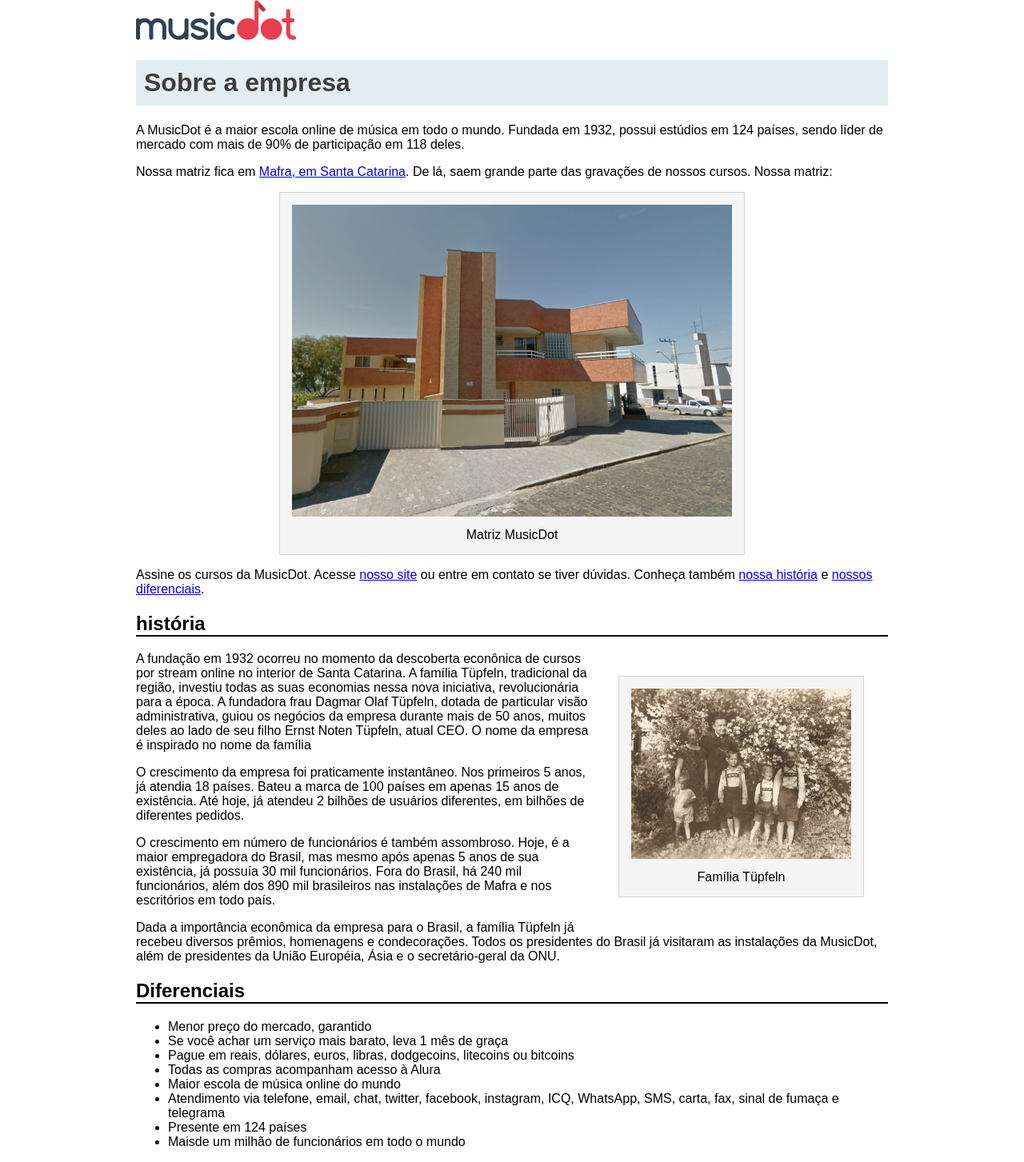
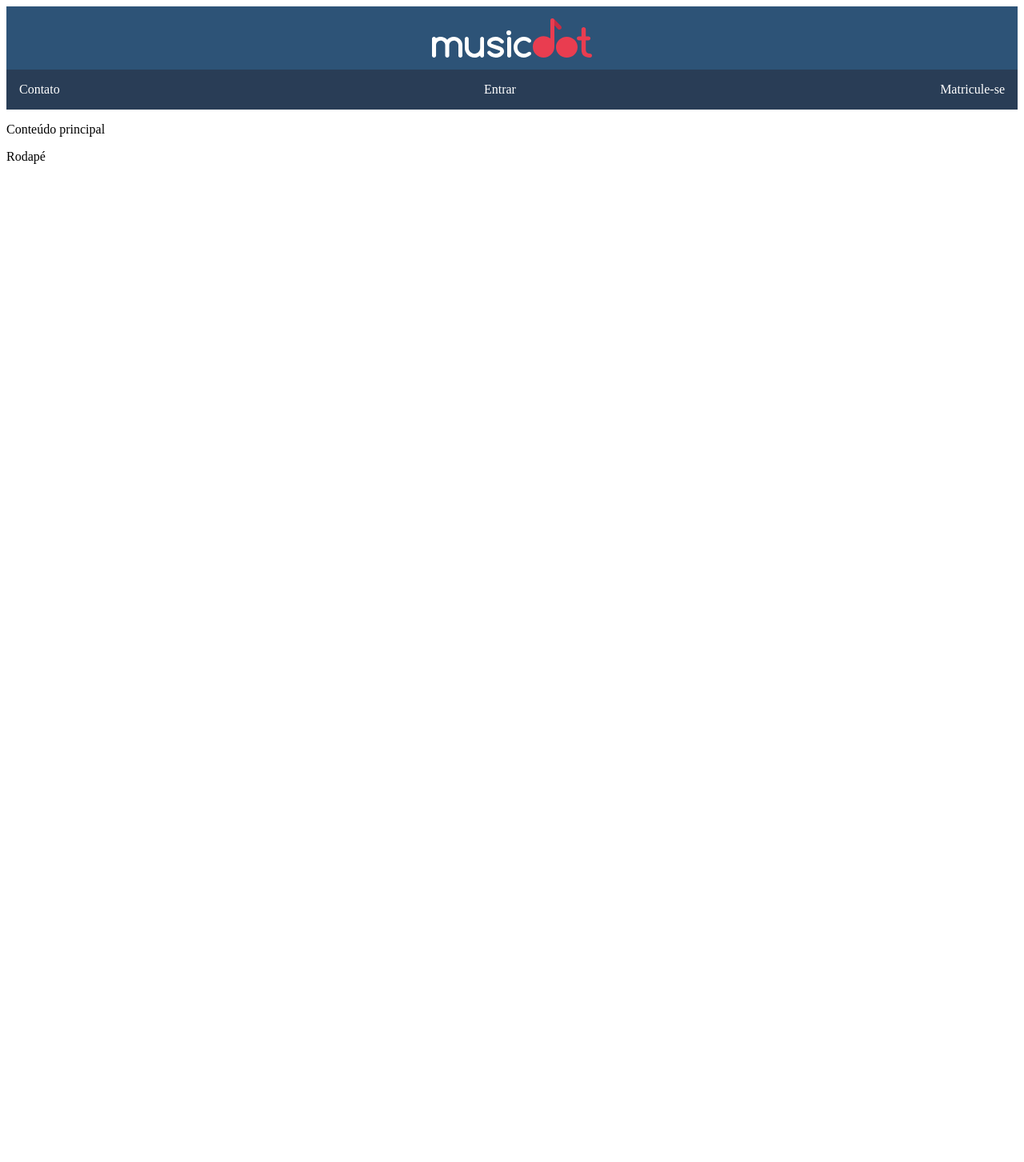
Before and after one commit to rikardalves/html-css, a plain HTML site: page musicdot _project/index.html in a window 1280 px wide. Shown: the whole page at 80% size. After the commit the page ends 800 px from the top, so only its background shows below. Drawn offline with Linux system fonts and the light colour scheme.

Commit message:
Atualizando o projeto MusicDot

```diff
--- a/musicdot _project/index.html
+++ b/musicdot _project/index.html
@@ -4,103 +4,25 @@
     <meta charset="UTF-8">
     <meta http-equiv="X-UA-Compatible" content="IE=edge">
     <meta name="viewport" content="width=device-width, initial-scale=1.0">
+    <link rel="shortcut icon" href="wd43-musicdot-arquivos-iniciais/img/favicon.ico" type="image/x-icon">
     <title>MusicDot</title>
     <link rel="stylesheet" href="wd43-musicdot-arquivos-iniciais/css/style.css">
 </head>
 <body>
     <header>
-        <img src="wd43-musicdot-arquivos-iniciais/img/logo.svg" alt="Logo MusicDot">
+        <img src="wd43-musicdot-arquivos-iniciais/img/musicdot-logo-light.svg" alt="">
 
-        <h1>Sobre a empresa</h1>
-
-        <p>
-            A MusicDot é a maior escola	online de música em	todo o mundo. Fundada em 1932, possui estúdios em 124	países,	sendo líder	de mercado	com	mais de	90%	de participação	em 118 deles.
-        </p>
-
-        <p>
-            Nossa matriz fica em <a href="http://maps.google.com.br/?q=190,GabrielDequech,Mafra,SC">Mafra, em Santa Catarina</a>. De lá, saem grande parte das gravações de nossos cursos. Nossa matriz:
-        </p>
-
-        <figure id="matriz">
-            <img src="wd43-musicdot-arquivos-iniciais/img/matriz-musicdot.png" alt="Matriz da MusicDot">
-            <figcaption>
-                Matriz MusicDot
-            </figcaption>
-        </figure>
-
-        <p>
-            Assine os cursos da	MusicDot.	Acesse <a href="#">nosso site</a> ou entre em	contato se tiver dúvidas.	Conheça	também <a href="#historia">nossa história</a> e	<a href="#diferenciais">nossos diferenciais</a>. <!-- ANOTAR!!!! -->
-        </p>
-
-        <h2 id="historia">história</h2>
-
-        <figure id="familia_tupfeln">
-            <img src="wd43-musicdot-arquivos-iniciais/img/familia-tupfeln.jpg" alt="Foto da família	Tüpfeln">
-            <figcaption>Família	Tüpfeln</figcaption>
-        </figure>
-
-        <p>
-            A fundação em 1932 ocorreu no	momento da descoberta econônica	de cursos por stream online no interior de Santa Catarina. A família Tüpfeln, tradicional da região, investiu todas as suas	economias nessa	nova iniciativa, revolucionária	para a época. A fundadora frau Dagmar Olaf Tüpfeln, dotada de particular visão administrativa, guiou os negócios da empresa durante mais de 50 anos, muitos deles ao lado de seu filho Ernst Noten Tüpfeln, atual CEO. O nome da empresa é inspirado no nome da família
-        </p>
-
-        <p>
-            O crescimento da empresa foi praticamente instantâneo. Nos primeiros 5 anos, já atendia 18	países. Bateu a	marca de 100 países	em apenas 15 anos de existência. Até hoje, já atendeu 2	bilhões de	usuários diferentes, em	bilhões	de diferentes pedidos.
-        </p>
-
-        <p>
-            O crescimento em número	de funcionários	é também assombroso. Hoje, é a maior empregadora do Brasil, mas mesmo após apenas 5 anos de sua existência, já possuía 30 mil funcionários. Fora do Brasil,	há	240 mil funcionários, além dos 890 mil brasileiros nas instalações de Mafra e nos escritórios em todo país.
-        </p>
-
-        <p>
-            Dada a importância econômica da empresa para o Brasil, a família Tüpfeln já recebeu diversos prêmios, homenagens e condecorações. Todos os presidentes do Brasil já visitaram as instalações da MusicDot, além de presidentes da União Européia, Ásia e o secretário-geral da ONU.
-        </p>
-
-        <h2 id="diferenciais">Diferenciais</h2>
-        <ul>
-            <li>
-                Menor preço do mercado, garantido
-            </li>
-
-            <li>
-                Se você achar um serviço mais barato, leva 1 mês de graça
-            </li>
-
-            <li>
-                Pague em reais, dólares, euros, libras, dodgecoins, litecoins ou bitcoins
-            </li>
-
-            <li>
-                Todas as compras acompanham acesso à Alura
-
-            </li>
-
-            <li>
-                Maior escola de música online do mundo
-
-            </li>
-
-            <li>
-                Atendimento via telefone, email, chat, twitter, facebook, instagram, ICQ, WhatsApp, SMS, carta, fax, sinal de fumaça e telegrama
-
-            </li>
-
-            <li>
-                Presente em 124 países
-
-            </li>
-
-            <li>
-                Maisde um milhão de funcionários em todo o mundo
-
-            </li>
-
-        </ul>
+        <nav class="menu">
+            <a href="#">Contato</a>
+            <a href="#">Entrar</a>
+            <a href="#">Matricule-se</a>
+        </nav>
     </header>
-    <article>
-
-    </article>
+    <section>
+        <p>Conteúdo principal</p>
+    </se1ction>
     <footer>
-
+        <p>Rodapé</p>
     </footer>
 </body>
 </html>
--- /dev/null
+++ b/musicdot _project/wd43-musicdot-arquivos-iniciais/css/sobre.css
@@ -0,0 +1,107 @@
+@charset "UTF-8";
+
+body {
+    font-size: 16px;
+    font-family: Arial, Helvetica, sans-serif;
+    line-height: 1.5;
+    width: 90%;
+    max-width: 940px;
+    margin: auto;
+}
+
+.title {
+    color: #3D3D3D;
+    background-color: #E1EDF2;
+    padding: 10px;
+}
+
+figure {
+    border: 1px solid lightgray;
+    background-color: whitesmoke;
+    text-align: center;
+    padding: 15px;
+    margin: 30px;
+    max-width: 100%;
+}
+
+figure > figcaption {
+    margin-top: 10px;
+}
+
+#matriz {
+    width: 550px;
+    margin: auto;
+}
+
+#familia_tupfeln {
+    width: 275px;
+    margin: auto;
+}
+
+figure img {
+    width: inherit;
+}
+
+.contact_section, .contact_section--tel {
+    font-size: 0.92em;
+    display: inline-block;
+    margin: 0 16px;
+}
+
+.contact_caption {
+    display: block;
+    margin-bottom: 0px;
+}
+
+.contact_info {
+    padding-left: 5px;
+    border-left: 1px solid lightgray;
+    margin: 16px 0 24px 12px;
+}
+
+.caption {
+    border-bottom: 2px solid black;
+}
+
+.footer {
+    font-size: 1.1em;
+    padding: 1.75em 0;
+    text-align: center;
+}
+
+.footer_logo {
+    width: 6em;
+}
+
+.footer_copyright {
+    display: inline;
+    margin-left: 1em;
+}
+
+@media (min-width: 343px) {
+    .contact_section--tel > .contact_caption {
+        display: inline;
+    }
+}
+
+@media (min-width: 447px) {
+    .contact_section, .contact_section--tel {
+        font-size: 1em;
+    }
+
+    .contact_caption{
+        display: inline;
+    }
+
+    .contact_info {
+        padding-left: 32px;
+        border-left: 0px;
+        margin: 16px 0 24px;
+    }
+}
+
+@media (min-width: 623px) {
+    #familia_tupfeln{
+        float: right;
+    }
+}
--- a/musicdot _project/wd43-musicdot-arquivos-iniciais/css/style.css
+++ b/musicdot _project/wd43-musicdot-arquivos-iniciais/css/style.css
@@ -1,43 +1,30 @@
 @charset "UTF-8";
 
-body{
-    font-family: Arial, Helvetica, sans-serif;
-    width: 940px;
+
+
+header {
+    background-color: #2D5377;
+}
+
+header img {
+    display: block;
+
+    padding: 15px;
     margin: auto;
 }
 
-header > h1{
-    color: #3D3D3D;
-    background-color: #E1EDF2;
-    padding: 10px;
+.menu {
+    color: white;
+    background-color: #272B3A87;
+
+    display: flex;
+
+    justify-content: space-between;
+    padding: 16px;
 }
 
-figure{
-    border: 1px solid lightgray;
-    background-color: whitesmoke;
-    text-align: center;
-    padding: 15px;
-    margin: 30px;
+.menu > a {
+    color: white;
+
+    text-decoration: none;
 }
-
-figure > figcaption{
-    margin-top: 10px;
-}
-
-figure#matriz{
-    width: 550px;
-    margin: auto;
-}
-
-figure#familia_tupfeln{
-    width: 275px;
-    float: right; /* ANOTAR!!!! */
-}
-
-img{
-    width: inherit;
-}
-
-h2{
-    border-bottom: 2px solid black;
-}
```
Also changed, not shown: musicdot _project/pages/sobre.html (added, +130 -0 lines).
